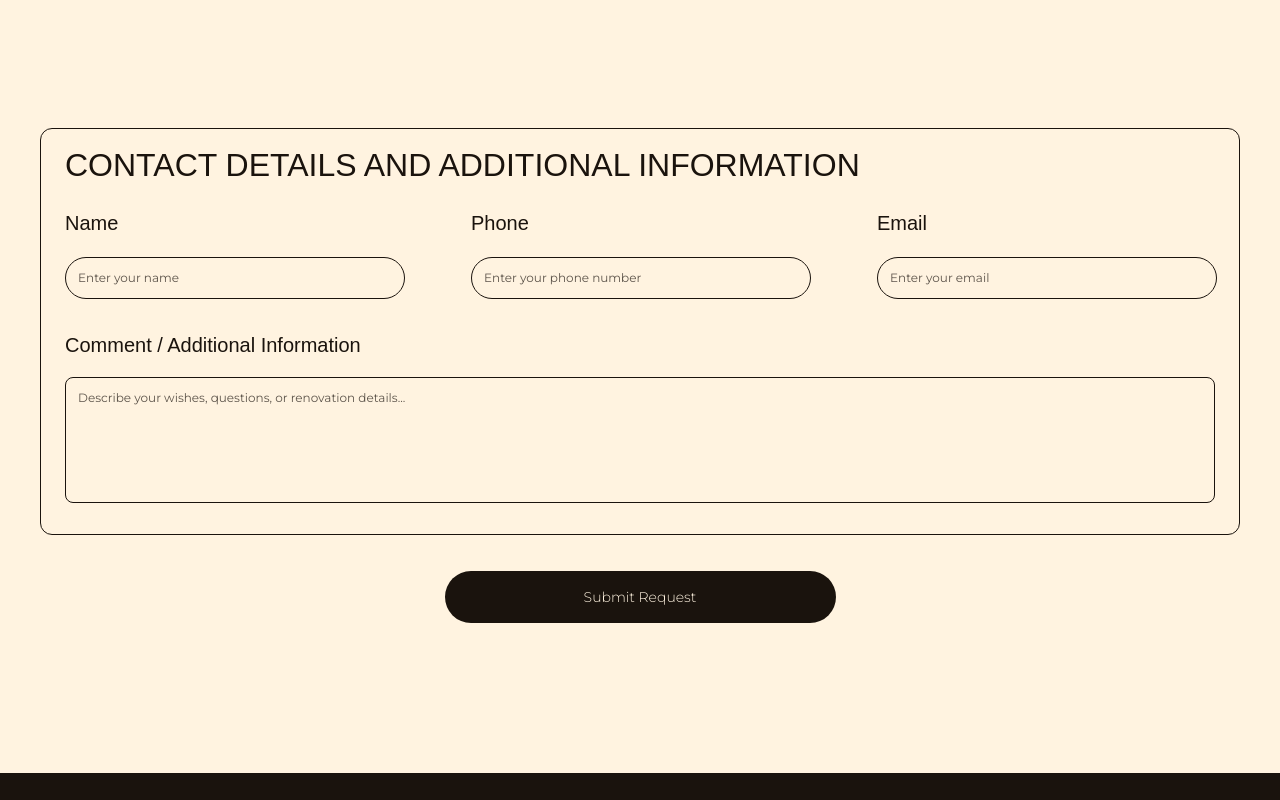
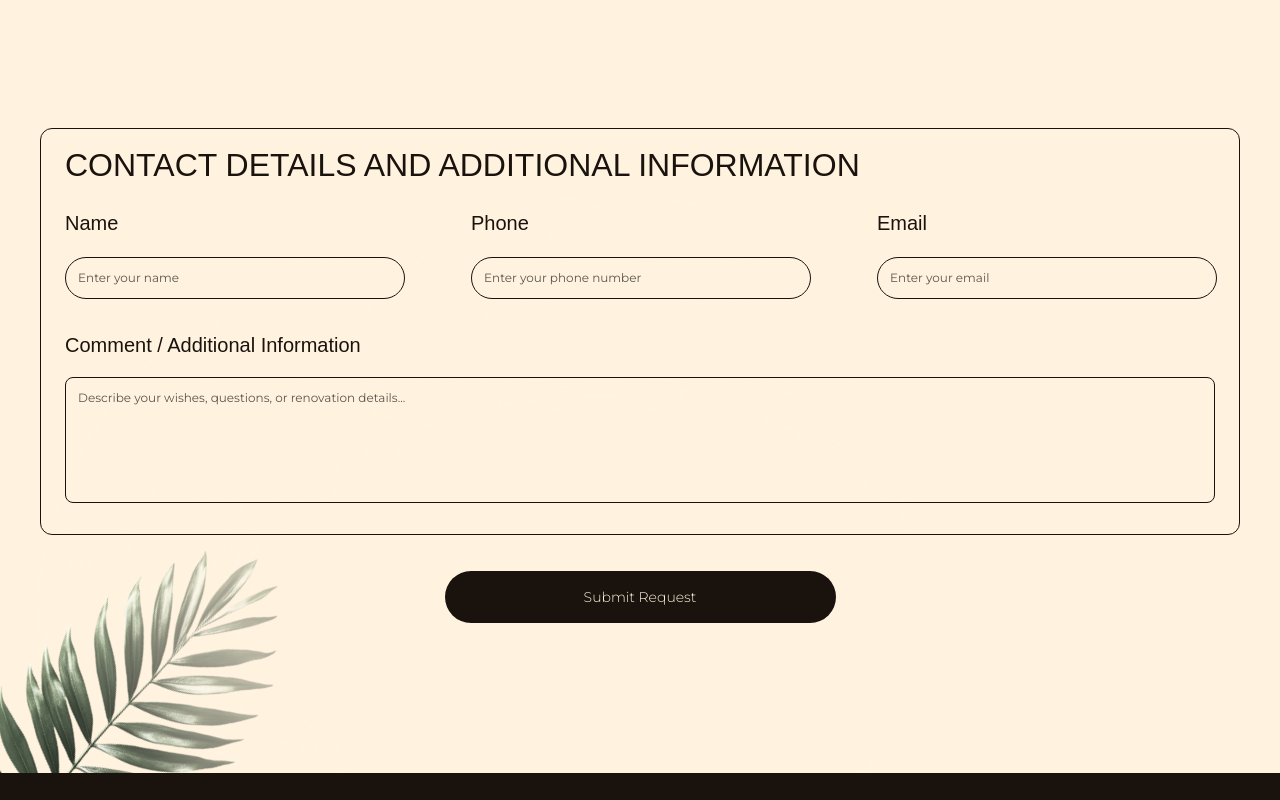
Before and after one commit to cyanidium-dev/repair-nizza, a Next.js app: page /en/leave-request in a window 1280 px wide. Shown: the part 1820-2620 px from the top of the page. Built offline with nearby package versions, Linux system fonts and the light colour scheme; a web font is replaced by a local one.

Commit message:
fixed position for motif on lrp

```diff
--- a/src/components/leave-request-page/MainForm.jsx
+++ b/src/components/leave-request-page/MainForm.jsx
@@ -4,13 +4,15 @@ import { useTranslations } from "next-intl";
 import { Field, ErrorMessage } from "formik";
 import Image from "next/image";
 import motif from "../../../public/images/image/leave-request-img/leave-motif-desk-2.png";
+import shadowDesk from "../../../public/images/image/leave-request-img/leave-shadow-desk.png";
 import Container from "../Container";
 
 const MainForm = () => {
   const t = useTranslations("leaveRequest.mainForm");
 
   return (
-    <Container className="relative">
+    <div className="relative">
+      <Container>
         <div className="pb-[94px] lg:pb-[150px]">
           <div className="p-6 border border-primary-black rounded-xl w-[310px] md:w-[571px] md:mx-auto lg:w-[1200px]">
             <h2 className="font-arsenal text-[28px] font-normal uppercase leading-[37px] mb-8 md:text-center lg:text-[32px] lg:leading-[24px] lg:text-left">
@@ -78,12 +80,18 @@ const MainForm = () => {
             {t("button")}
           </button>
         </div>
+      </Container>
       <Image
         src={motif}
         alt="motif"
-        className="hidden absolute bottom-0 left-0 -z-10"
+        className="hidden absolute bottom-[-170px] left-[-40px] rotate-[120deg] -z-10 lg:block"
       />
-    </Container>
+      <Image
+        src={shadowDesk}
+        alt="leave-motif-mob-1"
+        className="absolute bottom-[-300px] opacity-60 left-0 -z-10 hidden lg:block"
+      />
+    </div>
   );
 };
 
```
Lines whose indentation alone changed are shown as unchanged.
